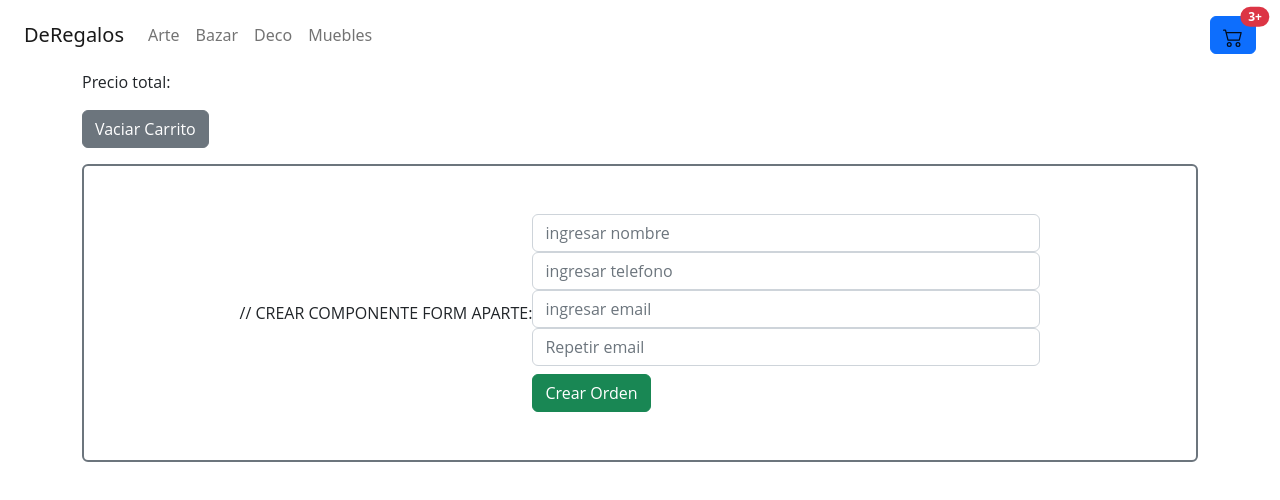
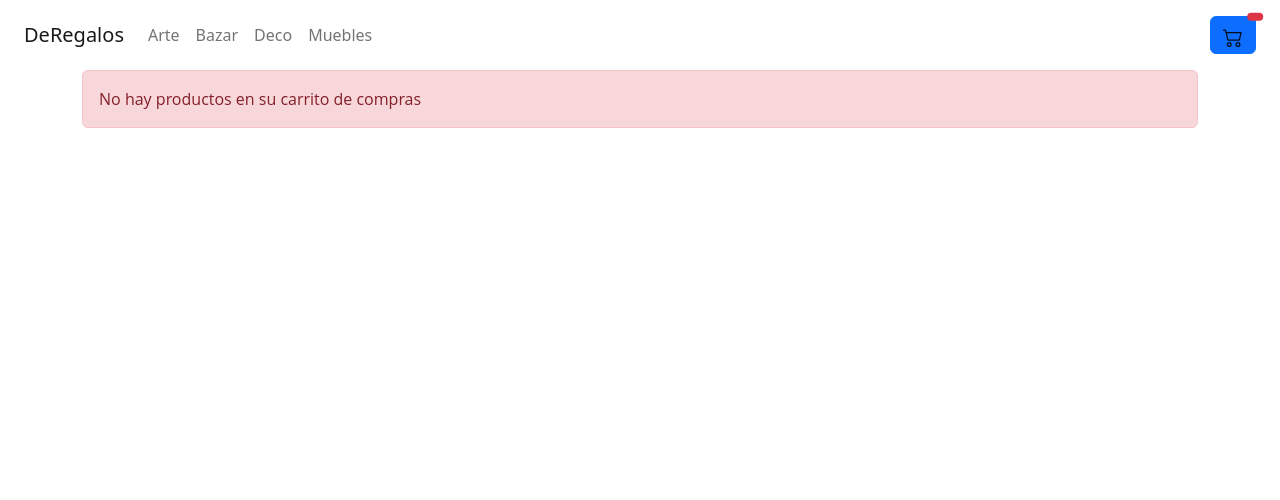
Before and after one commit to dedelpercio/preEntrega1-DelPercio, a React (Vite) app: page /cart in a window 1280 px wide. Shown: the top 500 px of the page. Built offline with nearby package versions, Linux system fonts and the light colour scheme.

Commit message:
Add method comments

```diff
--- a/src/components/CartContainer/CartContainer.jsx
+++ b/src/components/CartContainer/CartContainer.jsx
@@ -1,88 +1,41 @@
-import { useContext, useState } from 'react';
+import { useContext } from 'react';
 import { CartContext } from '../../context/CartContext.jsx';
-import { addDoc, collection, doc, getFirestore, updateDoc } from 'firebase/firestore';
+import CartOrderForm from '../CartOrderForm/CartOrderForm.jsx';
+import CartItems from '../CartItems/CartItems.jsx';
 
 
 const CartContainer = () => {
-  const [dataForm, setDataForm] = useState({
-    name: '',
-    phone: '',
-    email: ''
-  });
+  const { cartList, clearCart } = useContext(CartContext);
 
-  const { cartList, clearCart, removeItem } = useContext(CartContext);
-
-  const createOrder = (event) => {
-    event.preventDefault();
-    const order = {
-      buyer: dataForm,
-      total: 100,
-      items: cartList
-    };
-
-    const db = getFirestore();
-    const queryCollection = collection(db, 'orders');
-
-    // Add order
-    addDoc(queryCollection, order)
-      .then(resp => console.log(resp))
-      .catch(resp => console.log(resp))
-      .finally(() => {
-        clearCart();
-        setDataForm({
-          name: '',
-          phone: '',
-          email: ''
-        })
-      })
-
-    // Update items stock
-    const queryDoc = doc(db, 'products', '36oZMz1Pzg0PkyaRbhk3');
-    updateDoc(queryDoc, {
-      stock: 10
-    })
-    .then(() => console.log('updated'))
-  };
-
-  const handlerOnChange = (event) => {
-    setDataForm({
-      ...dataForm,
-      [event.target.name]: event.target.value
-    })
+  /**
+   * If the cartList array has a length greater than 0, return true, otherwise return
+   * false.
+   * @returns The length of the cartList array.
+   */
+  const isActive = () => {
+    return cartList.length > 0;
   }
 
   return (
     <div className="container">
       {
+        isActive()
+          ? <div>
+              {
                 cartList.map((item) => {
                   return (
-            // CREAR COMPONENTE DE CART ITEMS APARTE:
-            <div key={item.index}>
-              <h2>{item.name}</h2>
-              <ul>
-                <li>Precio: {item.price}</li>
-                <li>Categoria: {item.category}</li>
-                <li>Cantidad: {item.quantity}</li>
-              </ul>
-              <button type="button" className="btn btn-danger" onClick={() => removeItem(item.id)}>Delete</button>
-            </div>
+                    <CartItems item={ item }/>
                   )
                 })
               }
-
               <p>Precio total:</p>
               <button type="button" className='btn btn-secondary' onClick={clearCart}>Vaciar Carrito</button>
-
-      <div className="d-flex justify-content-center mt-3 p-5 align-items-center border border-2 border-secondary rounded">
-        // CREAR COMPONENTE FORM APARTE:
-        <form className="form-group w-50" onSubmit={createOrder}>
-          <input value={dataForm.name} className='form-control' type="text" name='name' placeholder='ingresar nombre' onChange={handlerOnChange} required/>
-          <input value={dataForm.phone} className='form-control' type="number" name='phone' placeholder='ingresar telefono' onChange={handlerOnChange} required/>
-          <input value={dataForm.email} className='form-control' type="text" name='email' placeholder='ingresar email' onChange={handlerOnChange} required/>
-          <input className='form-control' type="text" name='validarEmail' placeholder='Repetir email' onChange={handlerOnChange} required/>
-          <button type="submit" className='btn btn-success mt-2'>Crear Orden</button>
-        </form>
+              <CartOrderForm />
             </div>
+          : <div className="alert alert-danger" role="alert">
+              No hay productos en su carrito de compras
+            </div>
+        }
     </div>
   )
 }
--- /dev/null
+++ b/src/components/CartItems/CartItems.jsx
@@ -0,0 +1,22 @@
+import { useContext } from 'react';
+import { CartContext } from '../../context/CartContext.jsx';
+
+
+const CartItems = ({item}) => {
+  const { removeItem } = useContext(CartContext);
+
+
+  return (
+    <div key={item.index}>
+      <h2>{item.name}</h2>
+      <ul>
+        <li>Precio: {item.price}</li>
+        <li>Categoria: {item.category}</li>
+        <li>Cantidad: {item.quantity}</li>
+      </ul>
+      <button type="button" className="btn btn-danger" onClick={() => removeItem(item.id)}>Delete</button>
+    </div>
+  )
+}
+
+export default CartItems;
--- /dev/null
+++ b/src/components/CartOrderForm/CartOrderForm.jsx
@@ -0,0 +1,75 @@
+import { useContext, useState } from 'react';
+import { CartContext } from '../../context/CartContext.jsx';
+import Loading from '../Loading/Loading.jsx';
+import { addDoc, collection, doc, getFirestore, updateDoc } from 'firebase/firestore';
+
+
+const CartOrderForm = () => {
+  const [dataForm, setDataForm] = useState({
+    name: '',
+    phone: '',
+    email: ''
+  });
+
+  const [loading, setLoading] = useState(false);
+
+  const { cartList, clearCart } = useContext(CartContext);
+
+  const createOrder = (event) => {
+    event.preventDefault();
+    const order = {
+      buyer: dataForm,
+      total: 100,
+      items: cartList
+    };
+
+    const db = getFirestore();
+    const queryCollection = collection(db, 'orders');
+
+    // Add order
+    addDoc(queryCollection, order)
+      .then(() => setLoading(true))
+      .catch(resp => console.log(resp))
+      .finally(() => {
+        clearCart();
+        setDataForm({
+          name: '',
+          phone: '',
+          email: ''
+        });
+        setLoading(false);
+      })
+
+    // Update items stock
+    const queryDoc = doc(db, 'products', '36oZMz1Pzg0PkyaRbhk3');
+    updateDoc(queryDoc, {
+      stock: 10
+    })
+    .then(() => console.log('updated'))
+  };
+
+  const handlerOnChange = (event) => {
+    setDataForm({
+      ...dataForm,
+      [event.target.name]: event.target.value
+    })
+  }
+
+  return (
+    <div className='d-flex justify-content-center mt-3 p-5 align-items-center border border-2 border-secondary rounded'>
+      {
+        loading
+          ? <Loading />
+          : <form className="form-group w-50" onSubmit={createOrder}>
+              <input value={dataForm.name} className='form-control' type="text" name='name' placeholder='ingresar nombre' onChange={handlerOnChange} required/>
+              <input value={dataForm.phone} className='form-control' type="number" name='phone' placeholder='ingresar telefono' onChange={handlerOnChange} required/>
+              <input value={dataForm.email} className='form-control' type="text" name='email' placeholder='ingresar email' onChange={handlerOnChange} required/>
+              <input className='form-control' type="text" name='validarEmail' placeholder='Repetir email' onChange={handlerOnChange} required/>
+              <button type="submit" className='btn btn-success mt-2'>Crear Orden</button>
+            </form>
+      }
+    </div>
+  )
+}
+
+export default CartOrderForm;
--- a/src/components/CartWidget/CartWidget.jsx
+++ b/src/components/CartWidget/CartWidget.jsx
@@ -1,7 +1,11 @@
+import { useContext } from 'react';
+import { CartContext } from '../../context/CartContext.jsx';
+import { Link } from 'react-router-dom';
 import './CartWidget.css';
-import { Link } from 'react-router-dom';
 
-function CartWidget() {
+const CartWidget = () => {
+  const { cartList } = useContext(CartContext);
+
   const icon = <svg xmlns="http://www.w3.org/2000/svg" width="16" height="16" fill="currentColor" className="bi bi-cart2" viewBox="0 0 16 16">
     <path d="M0 2.5A.5.5 0 0 1 .5 2H2a.5.5 0 0 1 .485.379L2.89 4H14.5a.5.5 0 0 1 .485.621l-1.5 6A.5.5 0 0 1 13 11H4a.5.5 0 0 1-.485-.379L1.61 3H.5a.5.5 0 0 1-.5-.5zM3.14 5l1.25 5h8.22l1.25-5H3.14zM5 13a1 1 0 1 0 0 2 1 1 0 0 0 0-2zm-2 1a2 2 0 1 1 4 0 2 2 0 0 1-4 0zm9-1a1 1 0 1 0 0 2 1 1 0 0 0 0-2zm-2 1a2 2 0 1 1 4 0 2 2 0 0 1-4 0z"/>
 </svg>
@@ -9,7 +13,7 @@ function CartWidget() {
     <Link to='/cart' type="button" className="btn btn-primary position-relative">
       { icon }
       <span className="position-absolute top-0 start-100 translate-middle badge rounded-pill bg-danger">
-        3+
+        { cartList.lenght }
         <span className="visually-hidden">Productos agregados al carrito</span>
       </span>
     </Link>
--- a/src/components/ItemDetail/ItemDetail.jsx
+++ b/src/components/ItemDetail/ItemDetail.jsx
@@ -5,6 +5,10 @@ import ItemCount from '../ItemCount/ItemCount.jsx';
 function ItemDetail({ item }) {
   const { addToCart } = useContext(CartContext);
 
+  /**
+   * The function takes a quantity as an argument, and then calls the addToCart
+   * function, passing in the item and quantity
+   */
   const onAdd = (quantity = 1) => {
     addToCart({
       ...item,
--- a/src/components/ItemDetailContainer/ItemDetailContainer.jsx
+++ b/src/components/ItemDetailContainer/ItemDetailContainer.jsx
@@ -10,7 +10,8 @@ function ItemDetailContainer() {
   const [loading, setLoading] = useState(true);
   const { id } = useParams();
 
-  // TO DO: Pasarle el id dinamico
+  /* A hook that is called when the component is mounted. It is used to fetch the
+  data from the database. */
   useEffect(() => {
     const db = getFirestore();
     const query = doc(db, 'products', id);
--- a/src/components/ItemsListContainer/ItemsListContainer.jsx
+++ b/src/components/ItemsListContainer/ItemsListContainer.jsx
@@ -12,17 +12,17 @@ function ItemsListContainer({greeting}) {
   const { id } = useParams();
 
   useEffect(() => {
-    // Set firestore and query
+    /* Getting the firestore and querying the products collection. */
     const db = getFirestore();
     const q = query(
       collection(db, 'products'),
       id ? where('category', '==', id) : ''
     );
 
-    // Init loading
+    /* Setting the loading state to true. */
     setLoading(true);
 
-    // Get data
+    /* Getting the data from the database and setting it to the state. */
     getDocs(q)
       .then(response => setProducts(response.docs.map(prod => ({ id: prod.id, ...prod.data() }))))
       .catch(error => console.error(error))
--- a/src/components/ItemsListMap/ItemsListMap.jsx
+++ b/src/components/ItemsListMap/ItemsListMap.jsx
@@ -6,7 +6,7 @@ const ItemsListMap = memo(({items}) => {
     // Categories element
     const itemsList = []
 
-    // Add UI for category items into categories element
+    /* Mapping through the items array and pushing each item into the itemsList array. */
     items.map((item) => {
       itemsList.push(
         <ItemsListCard item={item} key={item.id}/>
--- a/src/components/NavBar/NavBar.jsx
+++ b/src/components/NavBar/NavBar.jsx
@@ -8,30 +8,26 @@ function NavBar() {
   const menuItems = [
     {
       text: 'Arte',
-      link: '#',
       category: 'arte',
     },
     {
       text: 'Bazar',
-      link: '#',
       category: 'bazar',
     },
     {
       text: 'Deco',
-      link: '#',
       category: 'deco',
     },
     {
       text: 'Muebles',
-      link: '#',
       category: 'muebles',
     }
-  ];;
+  ];
 
   // Menu element
   const menu = []
 
-  // Add UI for menu items into menu element
+  /* Creating a list of menu items. */
   menuItems.map((item, index) => {
     const classes = `nav-item`;
     menu.push(
```
Also changed, not shown: src/components/ItemCount/ItemCount.jsx (+7 -0 lines), src/context/CartContext.jsx (+10 -0 lines). Lines whose indentation alone changed are shown as unchanged.
